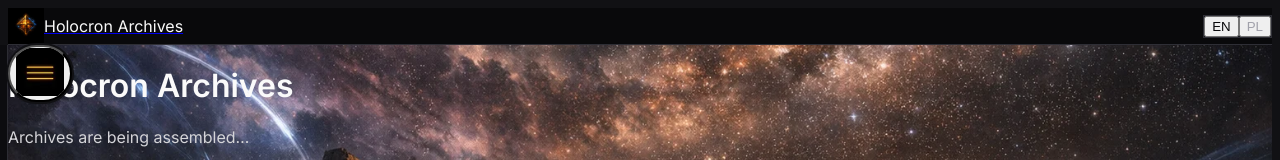
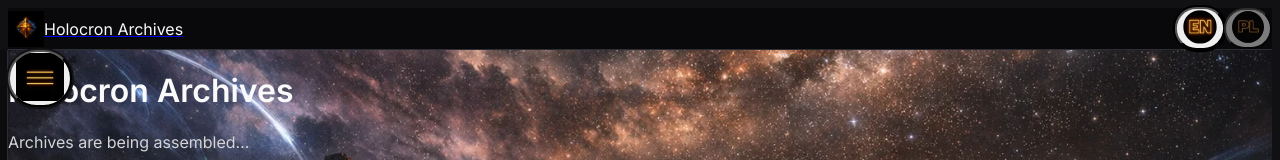
Before and after one commit to michlo23/starwars-holocron, a Next.js app: page / in a window 1280 px wide. Shown: the top 160 px of the page. Built offline with nearby package versions, Linux system fonts and the light colour scheme; no server answers; the database is empty.

Commit message:
feat: custom Star Wars style EN/PL language switcher icons

```diff
--- a/app/components/LanguageSwitcher.tsx
+++ b/app/components/LanguageSwitcher.tsx
@@ -1,5 +1,6 @@
 'use client';
 
+import Image from 'next/image';
 import { useRouter, usePathname, useSearchParams } from 'next/navigation';
 import { useCallback, useEffect } from 'react';
 
@@ -9,7 +10,6 @@ export default function LanguageSwitcher() {
   const searchParams = useSearchParams();
   const currentLang = searchParams.get('lang') || 'en';
 
-  // On mount: if no ?lang in URL, check localStorage and redirect
   useEffect(() => {
     if (!searchParams.has('lang')) {
       const stored = localStorage.getItem('holocron-lang');
@@ -22,9 +22,7 @@ export default function LanguageSwitcher() {
   }, []); // eslint-disable-line react-hooks/exhaustive-deps
 
   const switchLang = useCallback((lang: string) => {
-    // Save to localStorage
     localStorage.setItem('holocron-lang', lang);
-
     const params = new URLSearchParams(searchParams.toString());
     if (lang === 'en') {
       params.delete('lang');
@@ -36,26 +34,42 @@ export default function LanguageSwitcher() {
   }, [router, pathname, searchParams]);
 
   return (
-    <div className="flex items-center gap-1 bg-[#1c1c21] border border-[#2e2e35] rounded-lg p-0.5">
+    <div className="flex items-center gap-1">
       <button
         onClick={() => switchLang('en')}
-        className={`px-2.5 py-1 text-xs font-medium rounded-md transition-colors ${
+        className={`rounded-full overflow-hidden transition-all active:scale-90 ${
           currentLang === 'en'
-            ? 'bg-amber-500 text-[#09090b]'
-            : 'text-[#a1a1aa] hover:text-[#fafafa]'
+            ? 'ring-2 ring-amber-500 scale-105'
+            : 'opacity-50 hover:opacity-80'
         }`}
+        aria-label="English"
+        style={{ touchAction: 'manipulation' }}
       >
-        EN
+        <Image
+          src="/images/icons/lang-en.webp"
+          alt="EN"
+          width={32}
+          height={32}
+          className="rounded-full"
+        />
       </button>
       <button
         onClick={() => switchLang('pl')}
-        className={`px-2.5 py-1 text-xs font-medium rounded-md transition-colors ${
+        className={`rounded-full overflow-hidden transition-all active:scale-90 ${
           currentLang === 'pl'
-            ? 'bg-amber-500 text-[#09090b]'
-            : 'text-[#a1a1aa] hover:text-[#fafafa]'
+            ? 'ring-2 ring-amber-500 scale-105'
+            : 'opacity-50 hover:opacity-80'
         }`}
+        aria-label="Polski"
+        style={{ touchAction: 'manipulation' }}
       >
-        PL
+        <Image
+          src="/images/icons/lang-pl.webp"
+          alt="PL"
+          width={32}
+          height={32}
+          className="rounded-full"
+        />
       </button>
     </div>
   );
```
Also changed, not shown: public/images/icons/lang-en.webp (added), public/images/icons/lang-pl.webp (added).
